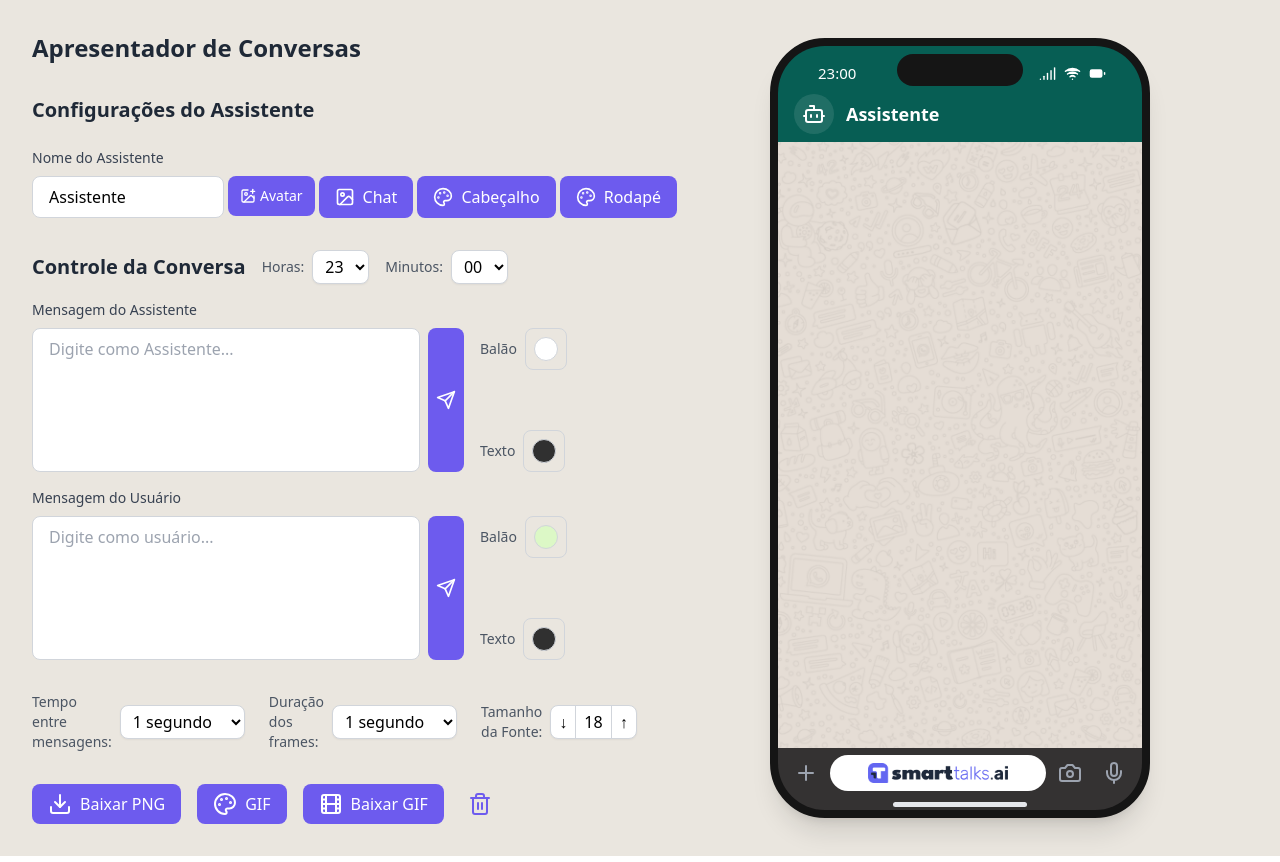
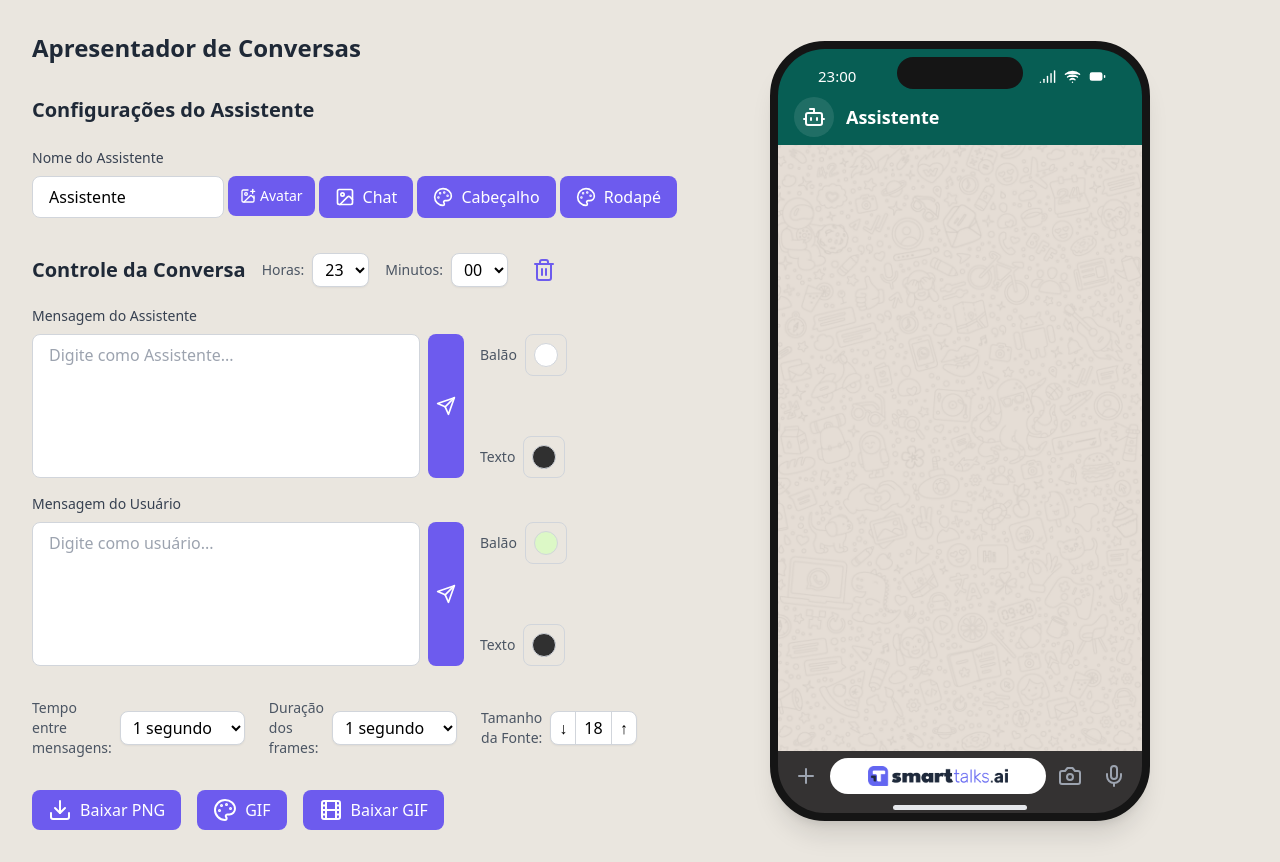
Before and after one commit to Protospi/chat-press, a React (Vite) app: page / in a window 1280 px wide. Built offline with nearby package versions, Linux system fonts and the light colour scheme.

Commit message:
feat: layout adjustments

```diff
--- a/src/App.tsx
+++ b/src/App.tsx
@@ -247,6 +247,13 @@ function App() {
                     ))}
                   </select>
                 </div>
+                <button
+                  onClick={handleCleanChat}
+                  className="p-2 rounded-lg hover:bg-gray-100 transition-colors"
+                  title="Limpar conversa"
+                >
+                  <Trash2 size={24} className="text-[#6D5BEE] hover:text-[#5646db]" />
+                </button>
               </div>
             </div>
             <div className="space-y-4">
@@ -387,12 +394,6 @@ function App() {
             >
               <Film size={24} />
               {isGeneratingGif ? 'Gerando...' : 'Baixar GIF'}
-            </button>
-            <button
-              onClick={handleCleanChat}
-              className="p-2 rounded-lg hover:bg-gray-100 transition-colors"
-            >
-              <Trash2 size={24} className="text-[#6D5BEE] hover:text-[#5646db]" />
             </button>
           </div>
         </div>
```
